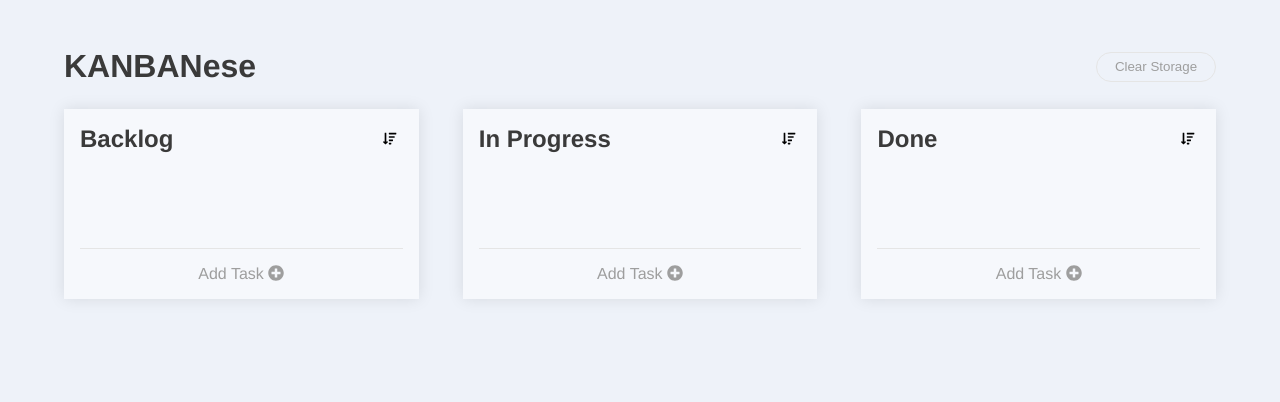
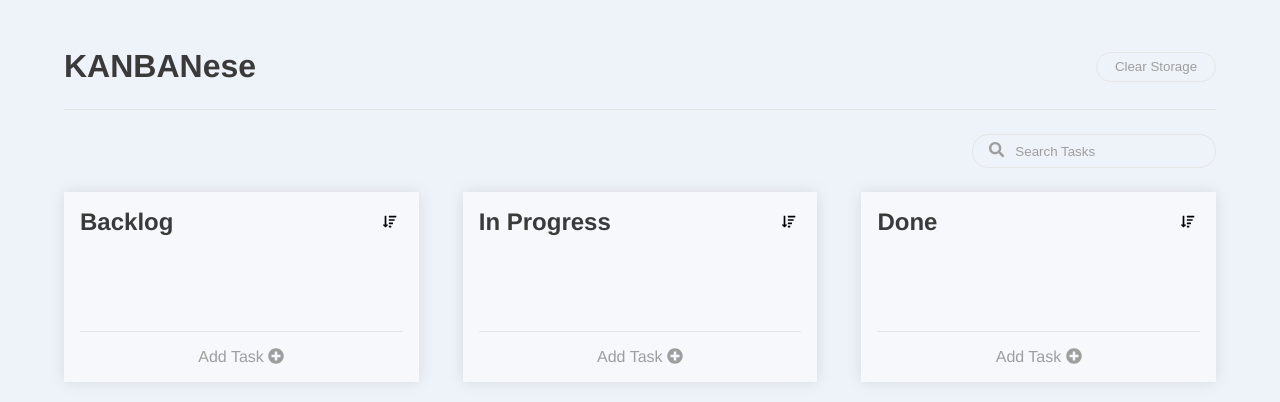
Before and after one commit to houhoucoop/kanbanese, a Vue app: page / in a window 1280 px wide. Shown: the top 402 px of the page. Built offline with nearby package versions, Linux system fonts and the light colour scheme.

Commit message:
add keyword search

```diff
--- a/src/App.vue
+++ b/src/App.vue
@@ -1,18 +1,25 @@
 <template>
   <div id="app">
+    <!-- {{tempList}} -->
     <header class="justify-betweeen-center">
       <h1>KANBANese</h1>
       <button @click="clearStorage">Clear Storage</button>
     </header>
+    <div class="filter">
+      <div class="filter__search">
+        <i class="fas fa-search"></i>
+        <input type="text" v-model="searchString" placeholder="Search Tasks">
+      </div>
+    </div>
     <div class="container">
       <!-- bind id name by props -->
-      <Column id-name="backlog">
+      <Column id-name="backlog" :search-string="searchString">
         <h2 slot="columnTitle">Backlog</h2>
       </Column>
-      <Column id-name="progress">
+      <Column id-name="progress" :search-string="searchString">
         <h2 slot="columnTitle">In Progress</h2>
       </Column>
-      <Column id-name="done">
+      <Column id-name="done" :search-string="searchString">
         <h2 slot="columnTitle">Done</h2>
       </Column>
     </div>
@@ -22,8 +29,18 @@
 import Column from './components/Column'
 export default {
   name: 'App',
+  data () {
+    return {
+      searchString: ''
+    }
+  },
   components: {
     Column
+  },
+  computed: {
+    tempList () {
+      return this.$store.getters.tempList
+    }
   },
   methods: {
     clearStorage () {
@@ -76,10 +93,25 @@ button {
   border: none;
   cursor: pointer;
 }
+input:focus,
 textarea:focus,
 button:focus {
   outline: none;
 }
+
+::placeholder { /* Chrome, Firefox, Opera, Safari 10.1+ */
+    color: $main-grey;
+    opacity: 1; /* Firefox */
+}
+
+:-ms-input-placeholder { /* Internet Explorer 10-11 */
+    color: $main-grey;
+}
+
+::-ms-input-placeholder { /* Microsoft Edge */
+    color: $main-grey;
+}
+
 .justify-betweeen-center {
   display: flex;
   justify-content: space-between;
@@ -92,7 +124,8 @@ button:focus {
   max-width: 1200px;
   margin: 3em auto;
   header {
-    margin-bottom: 1.5rem;
+    padding-bottom: 1.5em;
+    border-bottom: 1px solid $border-color;
     button {
       width: 120px;
       height: 30px;
@@ -109,7 +142,29 @@ button:focus {
       }
     }
   }
+  .filter {
+    margin: 1.5em auto;
+    display: flex;
+    justify-content: flex-end;
+    &__search {
+      display: table;
+      border: 1px solid $border-color;
+      padding: 2px 1em;
+      border-radius: 16px;
+      svg {
+        color: $main-grey;
+        margin-right: 5px;
+        font-size: .95em;
+      }
+      input {
+        padding: .5em;
+        border: none;
+        background: transparent;
+      }
+    }
+  }
   .container {
+    margin: 1.5em auto;
     display: flex;
   }
 }
--- a/src/components/Column.vue
+++ b/src/components/Column.vue
@@ -19,7 +19,7 @@
         <transition-group name="slide-fade" mode="out-in">
           <!-- render each item in itemList with v-for -->
           <div
-            v-for="item in itemList"
+            v-for="item in filterSearch"
             :id="'item-' + item.id"
             :class="item.class"
             :key="item.id"
@@ -110,7 +110,7 @@
 <script>
 export default {
   name: 'Column',
-  props: ['idName'],
+  props: ['idName', 'searchString'],
   data () {
     return {
       holder: '',
@@ -131,6 +131,21 @@ export default {
     // counting id numbers
     allList () {
       return this.$store.getters.allList
+    },
+    // filter item by keyword
+    filterSearch: function() {
+      let itemList = this.itemList
+      let searchKeyword = this.searchString
+      if (!searchKeyword) {
+        return itemList
+      }
+      searchKeyword = searchKeyword.trim().toLowerCase()
+      itemList = itemList.filter(function(item) {
+        if (item.text.toLowerCase().indexOf(searchKeyword) !== -1) {
+          return item
+        }
+      })
+      return itemList
     }
   },
   methods: {
--- a/src/store.js
+++ b/src/store.js
@@ -80,6 +80,7 @@ const store = new Vuex.Store({
     }
   },
   getters: {
+    // get list by id name
     getList (state) {
       return function (keyword) {
         return state.itemList.filter(function (item) {
@@ -87,8 +88,15 @@ const store = new Vuex.Store({
         });
       };
     },
+    // set serial No.#000
     allList (state) {
-      return (state.allItemList < 100 ? '00' : '') + state.allItemList
+      if (state.allItemList < 10) {
+        return '00' + state.allItemList
+      } else if (10 < state.allItemList < 100) {
+        return '0' + state.allItemList
+      } else {
+        return state.allItemList
+      }
     },
     tempList (state) {
       return state.itemList
```
